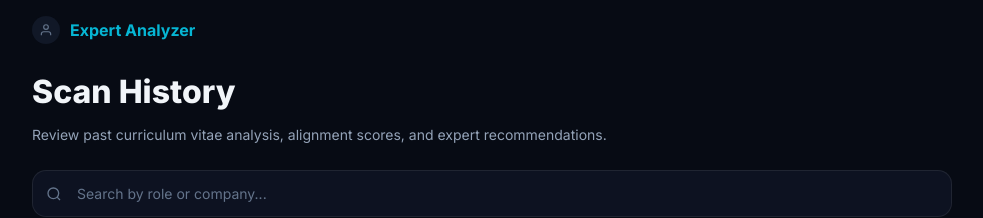
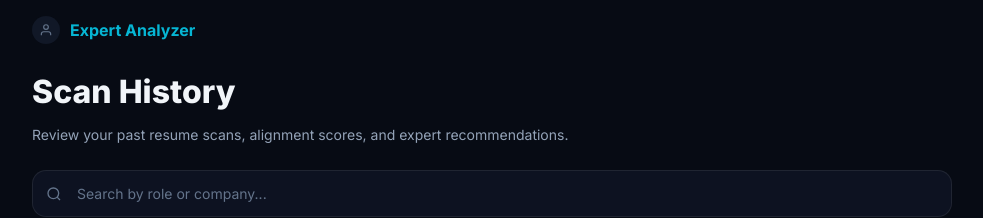
Before and after one commit to Krishna10016668/Resume-analyzer, a Next.js app in the folder client/: page / in a window 1280 px wide. Both pictures are taken after a click on the button "HISTORY". Shown: the top 218 px of the page, without its empty margins (148-1131 px from the left). Built offline with nearby package versions, Linux system fonts and the light colour scheme; no server answers.

Commit message:
Improve English phrasing of Scan History description

```diff
--- a/client/src/app/components/HistoryTab.js
+++ b/client/src/app/components/HistoryTab.js
@@ -50,7 +50,7 @@ export default function HistoryTab({ userId }) {
     <div className="animate-fade-in-up stagger-children" style={{paddingTop:8}}>
       <h1 style={{fontSize:32,fontWeight:800,margin:'0 0 8px'}}>Scan History</h1>
       <p style={{color:'var(--text-secondary)',fontSize:14,margin:'0 0 24px',lineHeight:1.6}}>
-        Review past curriculum vitae analysis, alignment scores, and expert recommendations.
+        Review your past resume scans, alignment scores, and expert recommendations.
       </p>
 
       {/* Search */}
```
